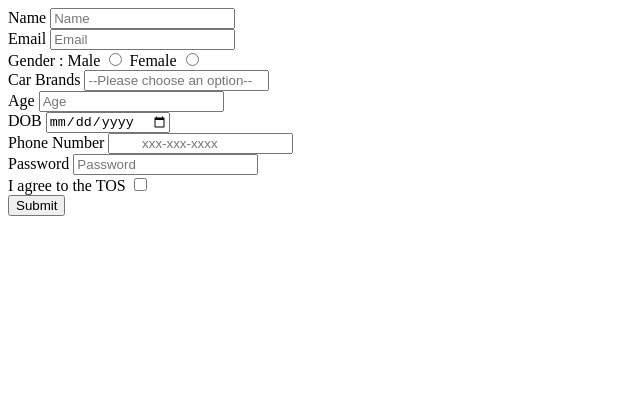
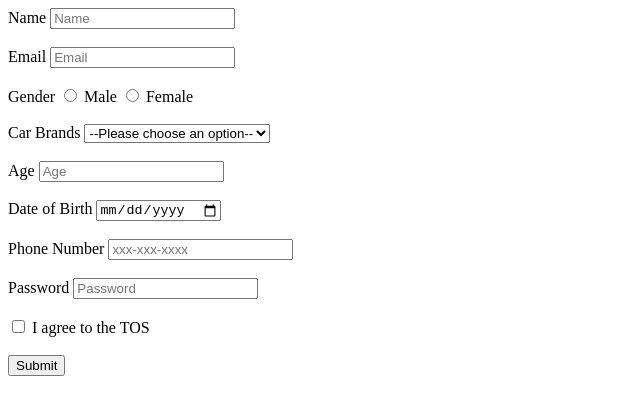
Before and after one commit to acciojob/signup-form-car-Somnath1412, a website: page main.html in a window 1280 px wide. Shown: the whole page, without its empty margins (0-640 px from the left). Drawn offline with Linux system fonts and the light colour scheme.

Commit message:
created a submission

```diff
--- a/main.html
+++ b/main.html
@@ -1,41 +1,61 @@
 <!DOCTYPE html>
-
-<html>
-
+<html lang="en">
 <head>
+    <meta charset="UTF-8">
+    <meta name="viewport" content="width=device-width, initial-scale=1.0">
+    <title>Signup Form</title>
     <link rel="stylesheet" href="styles.css">
 </head>
-
 <body>
     <form method="post">
+
         <label for="name">Name</label>
-	<input type="text" required id="name" placeholder="Name" name="name"><br>
-	<lable for="email">Email</lable>
-	<input type="email" required id="email" placeholder="Email" name="email"><br>
-	<label for="gender">Gender :</label>
-	<label for="gender">Male</label>
-	<input type="radio" required id="gender_m" name="gender">
-	<label for="gender">Female</label>
-	<input type="radio" required id="gender_f" name="gender"><br>
+        <input type="text" id="name" name="name" placeholder="Name" required>
+        <br><br>
+
+        <label for="email">Email</label>
+        <input type="email" id="email" name="email" placeholder="Email" required>
+        <br><br>
+
+        <label>Gender</label>
+        <input type="radio" id="gender_m" name="gender" value="male" required>
+        <label for="gender_m">Male</label>
+        <input type="radio" id="gender_f" name="gender" value="female" required>
+        <label for="gender_f">Female</label>
+        <br><br>
+
         <label for="cars">Car Brands</label>
-	<input type="select" required id="cars" placeholder="--Please choose an option--" name="cars"><br>
+        <select id="cars" name="cars" required>
+            <option value="" disabled selected>--Please choose an option--</option>
+            <option value="toyota">Toyota</option>
+            <option value="honda">Honda</option>
+            <option value="bmw">BMW</option>
+            <option value="audi">Audi</option>
+        </select>
+        <br><br>
+
         <label for="age">Age</label>
-	<input type="number" required id="age" placeholder="Age" name="cars"><br>
-	<label for="dob">DOB</label>
-	<input type="date" required id="dob" name="dob"><br>
+        <input type="number" id="age" name="age" placeholder="Age" required>
+        <br><br>
+
+        <label for="dob">Date of Birth</label>
+        <input type="date" id="dob" name="dob" required>
+        <br><br>
+
         <label for="tel">Phone Number</label>
-	<input type="tel" id="tel" placeholder="	xxx-xxx-xxxx" name="tel"><br>
+        <input type="tel" id="tel" name="tel" placeholder="xxx-xxx-xxxx">
+        <br><br>
+
         <label for="password">Password</label>
-	<input type="password" required id="password" placeholder="Password" name="password"><br>
+        <input type="password" id="password" name="password" placeholder="Password" required>
+        <br><br>
+
+        <input type="checkbox" id="tos" name="tos" required>
         <label for="tos">I agree to the TOS</label>
-	<input type="checkbox" required id="tos" name="tos"><br>
-	<input type="submit" valu="Submit">
+        <br><br>
 
+        <button type="submit">Submit</button>
     </form>
-	<!-- the entire body must be written by student -->
-    <script type="text/javascript" src="./script.js">
-</script>
-
+    <script src="./script.js"></script>
 </body>
-
 </html>
```
Lines whose indentation alone changed are shown as unchanged.
